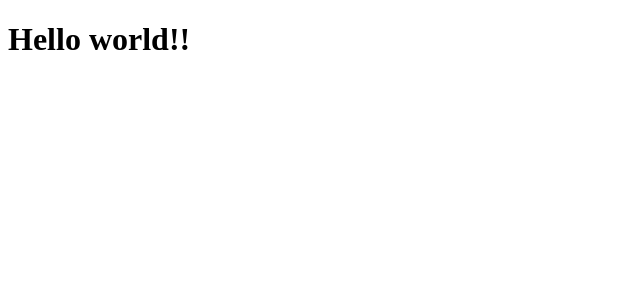
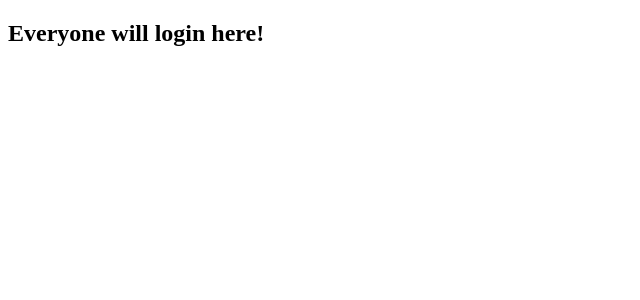
Before and after one commit to ibehreini/edgedashboard, a React (Create React App) app in the folder edgedashboard/: page / in a window 1280 px wide. Shown: the top 300 px of the page, without its empty margins (0-640 px from the left). Built offline with nearby package versions, Linux system fonts and the light colour scheme.

Commit message:
-Created Staff, Mentor, and Student Pages -Routed pages so that they can be accessed with the URL -Created Login Page -Re-arranged file structure according to react best practes

```diff
--- a/edgedashboard/package.json
+++ b/edgedashboard/package.json
@@ -5,6 +5,7 @@
   "dependencies": {
     "react": "^16.8.5",
     "react-dom": "^16.8.5",
+    "react-router-dom": "^5.0.0",
     "react-scripts": "2.1.8"
   },
   "scripts": {
--- /dev/null
+++ b/edgedashboard/src/App.js
@@ -0,0 +1,42 @@
+import React, { Component } from 'react';
+import {
+  BrowserRouter as Router,
+  Route
+} from 'react-router-dom';
+import StaffPage from './components/StaffPage/StaffPage';
+import LoginPage from './components/LoginPage/LoginPage';
+import StudentPage from './components/StudentPage/StudentPage';
+import MentorPage from './components/MentorPage/MentorPage';
+
+const Login = () => (
+  <LoginPage />
+);
+
+const Staff = () => (
+  <StaffPage />
+);
+
+const Student = () => (
+  <StudentPage />
+);
+
+const Mentor = () => (
+  <MentorPage />
+);
+
+class App extends Component {
+  render() {
+    return (
+      <Router>
+        <div className="App">
+          <Route exact path="/" component={Login} />
+          <Route path="/staff" component={Staff} />
+          <Route path="/student" component={Student} />
+          <Route path="/mentor" component={Mentor} />
+        </div>
+      </Router>
+    );
+  }
+}
+
+export default App;
--- /dev/null
+++ b/edgedashboard/src/components/LoginPage/LoginPage.js
@@ -0,0 +1,14 @@
+import React, { Component } from 'react';
+
+
+class LoginPage extends Component {
+    render() {
+      return (
+        <div className="HomePage">
+          <h2>Everyone will login here!</h2>
+        </div>
+      );
+    }
+  }
+
+export default LoginPage;
--- /dev/null
+++ b/edgedashboard/src/components/MentorPage/MentorPage.js
@@ -0,0 +1,13 @@
+import React, { Component } from 'react';
+
+class MentorPage extends Component {
+  render() {
+    return (
+      <div className="MentorPage">
+        <h2>Mentor stuff will be here!</h2>
+      </div>
+    );
+  }
+}
+
+export default MentorPage;
--- /dev/null
+++ b/edgedashboard/src/components/StaffPage/StaffPage.js
@@ -0,0 +1,13 @@
+import React, { Component } from 'react';
+
+class StaffPage extends Component {
+  render() {
+    return (
+      <div className="StaffPage">
+        <h2>Staff stuff will be here!</h2>
+      </div>
+    );
+  }
+}
+
+export default StaffPage;
--- /dev/null
+++ b/edgedashboard/src/components/StudentPage/StudentPage.js
@@ -0,0 +1,13 @@
+import React, { Component } from 'react';
+
+class StudentPage extends Component {
+  render() {
+    return (
+      <div className="StudentPage">
+        <h2>Student stuff will be here!</h2>
+      </div>
+    );
+  }
+}
+
+export default StudentPage;
--- a/edgedashboard/src/index.js
+++ b/edgedashboard/src/index.js
@@ -1,6 +1,8 @@
 import React from 'react';
 import ReactDOM from 'react-dom';
+import App from './App';
 
-const element = <h1>Hello world!!</h1>;
-
-ReactDOM.render(element, document.getElementById("root"));
+ReactDOM.render(
+  <App />,
+  document.getElementById('root')
+);
```
Also changed, not shown: 1 other file (tests, documents, lock files or other folders).
